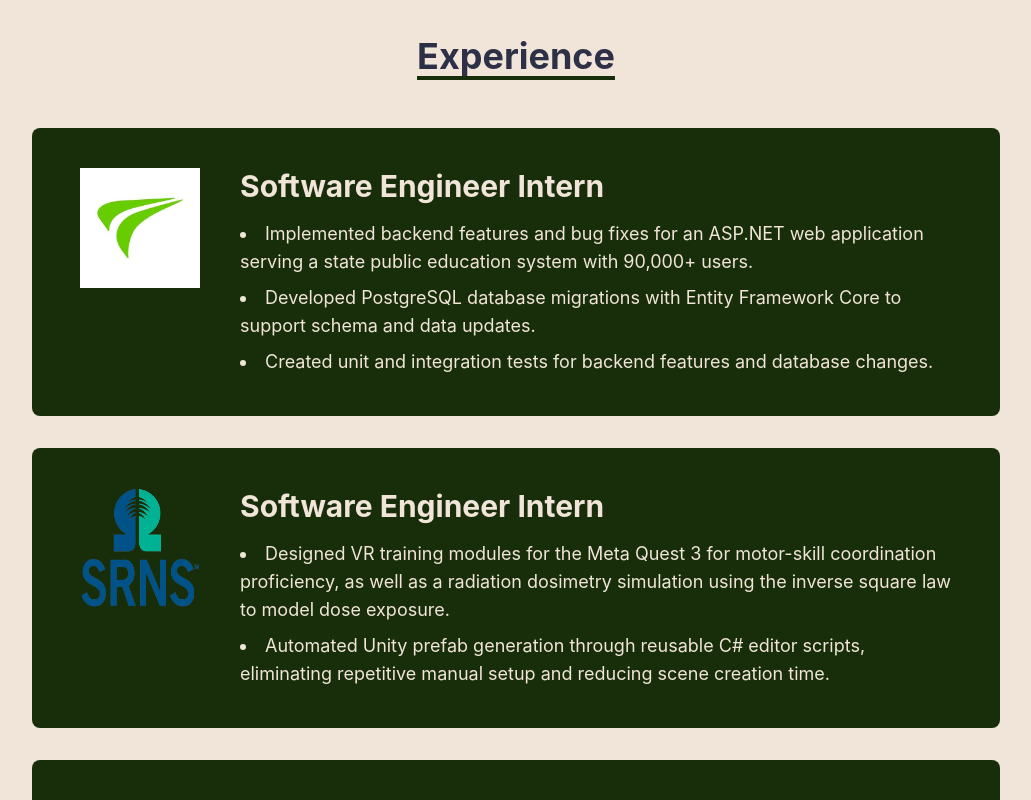
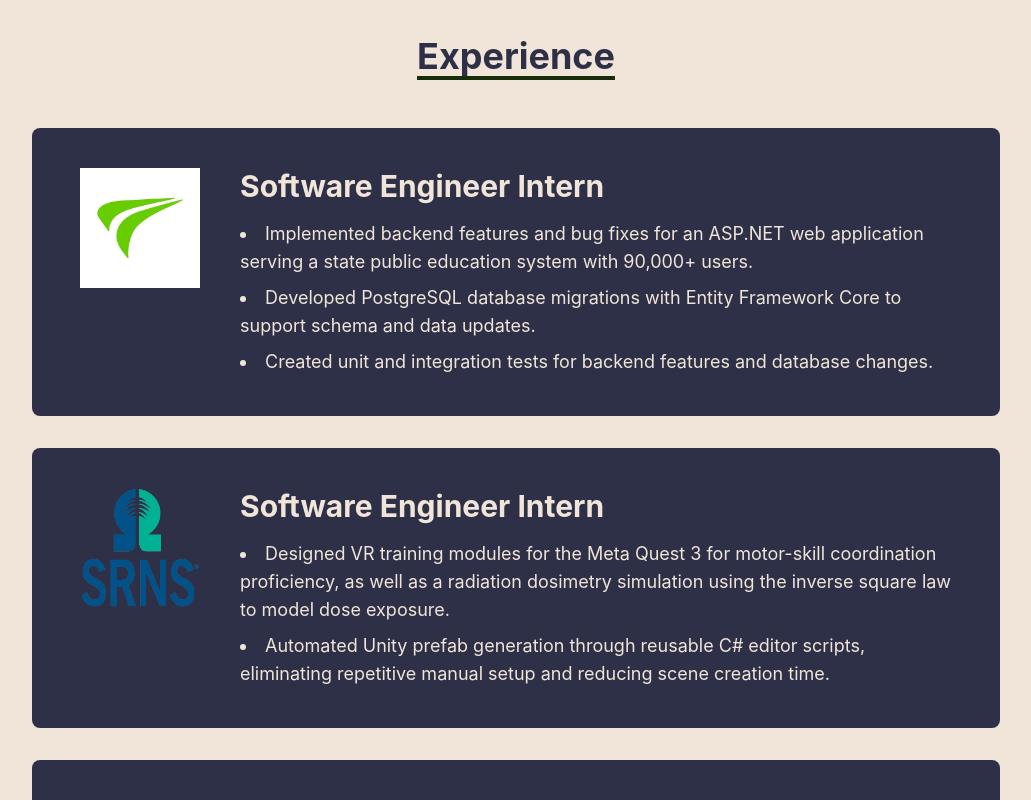
Before and after one commit to katiehutc/portfolio, a React (Create React App) app: page / in a window 1280 px wide. Shown: the part 780-1580 px from the top of the page, without its empty margins (124-1155 px from the left). Built offline with nearby package versions, Linux system fonts and the light colour scheme.

Commit message:
more color

```diff
--- a/src/App.css
+++ b/src/App.css
@@ -54,7 +54,7 @@
 
 /* EXPERIENCE CARD MOVEMENT */
 .experience-card {
-  background-color: #182D09;
+  background-color: #2E3047;
   color: black;
   border-radius: 0.5rem;
   padding: 2.5rem 3rem;
```
